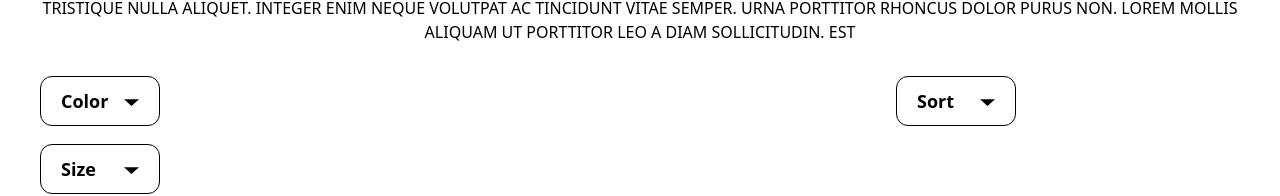
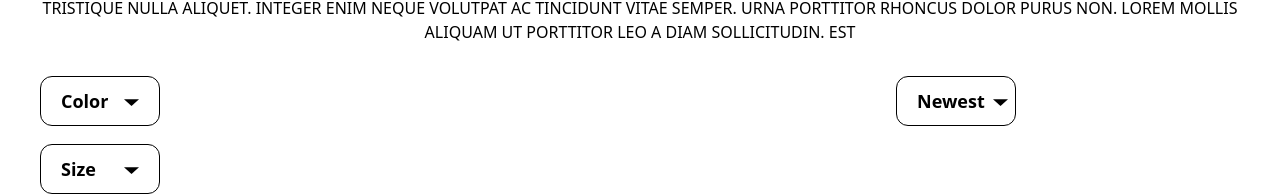
Before and after one commit to Seleyk/nurblik-product-card-new, a React (Create React App) app: page /cards in a window 1280 px wide. Shown: the part 140-336 px from the top of the page. Built offline with nearby package versions, Linux system fonts and the light colour scheme.

Commit message:
small changes

```diff
--- a/src/pages/Cards.jsx
+++ b/src/pages/Cards.jsx
@@ -6,7 +6,7 @@ import { motion } from 'framer-motion';
 
 const Cards = () => {
   const [filteredItems, setFilteredItems] = useState([]);
-  const [sort, setSort] = useState(``);
+  const [sort, setSort] = useState(`newest`);
 
   const [colorOpen, setColorOpen] = useState(false);
   const [sizeOpen, setSizeOpen] = useState(false);
@@ -152,7 +152,7 @@ const listVariants = {
               onClick={() => setSortOpen(!sortOpen)}
               className='capitalize'
             >
-              {sort === '' ? 'Sort' : sort}
+              {sort}
               <motion.div   variants={menuVariants} style={{ originY: 0.55 }}>
                 <svg width="15" height="15" viewBox="0 0 20 20">
                   <path d="M0 7 L 20 7 L 10 16" />
```
